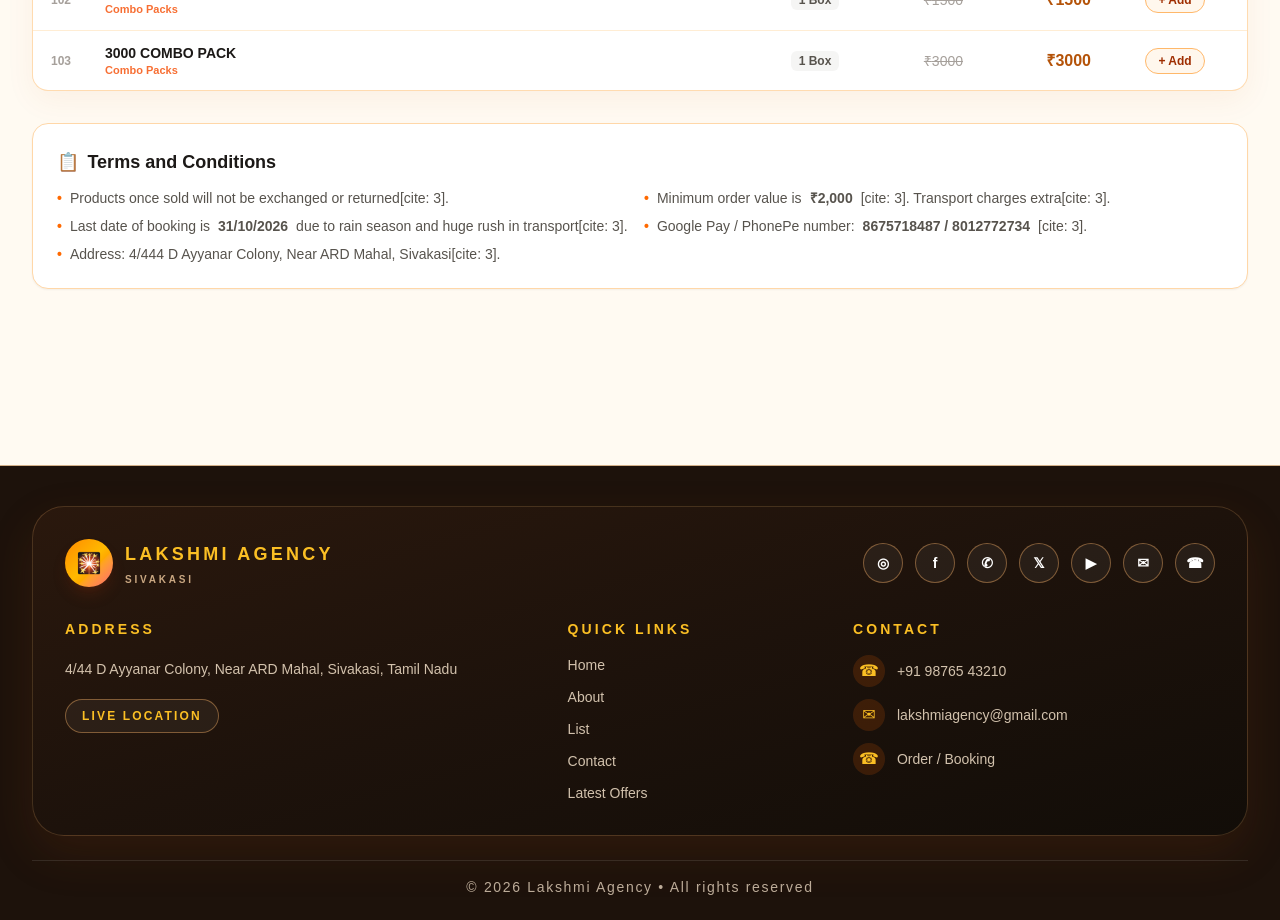
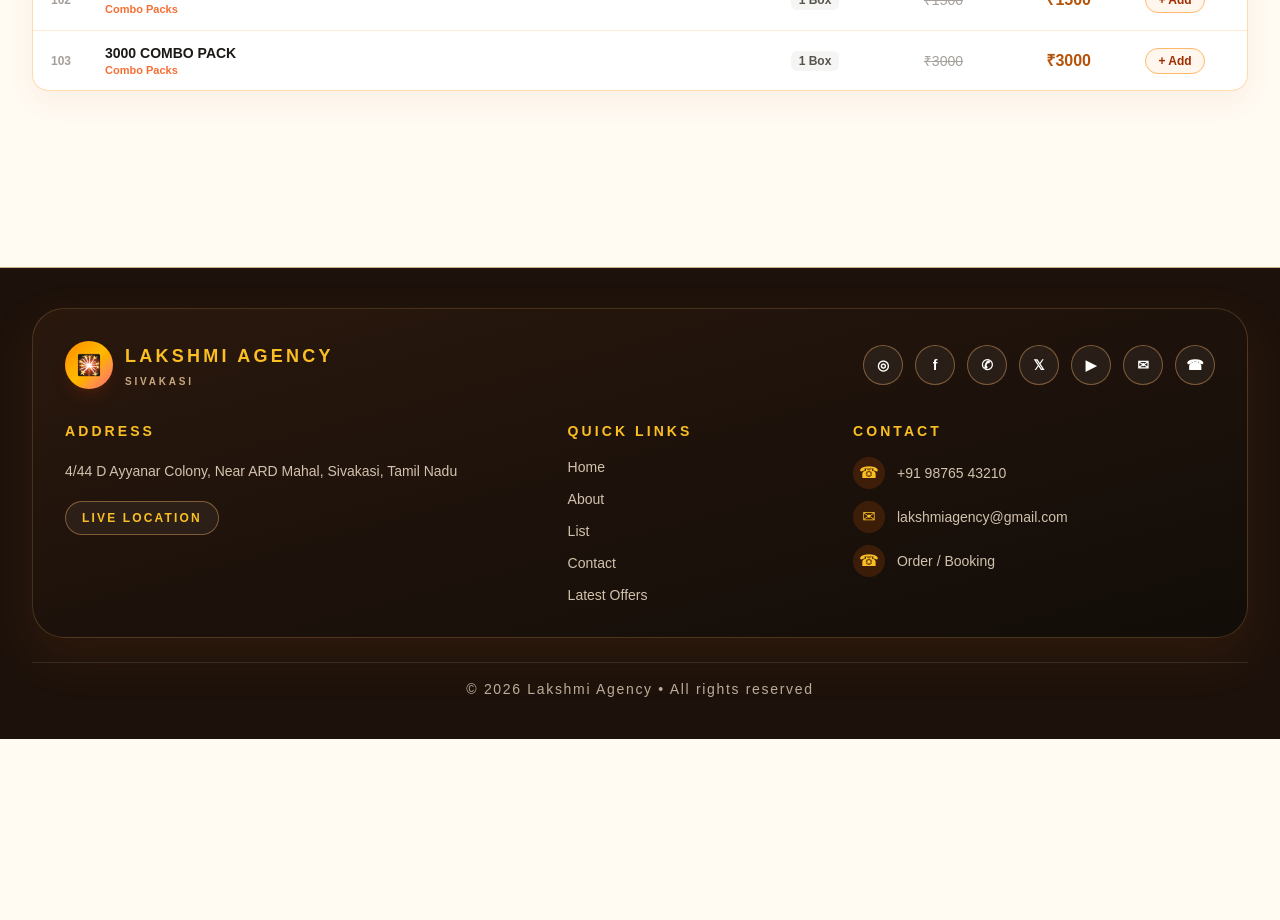
Before and after one commit to parthiban3264/lakshmi-crackers, a Next.js app: page /cracker-list in a window 1280 px wide. Shown: the part 6780-7700 px from the top of the page. After the commit the page ends 7519 px from the top, so only its background shows below. Built offline with nearby package versions, Linux system fonts and the light colour scheme.

Commit message:
Refactor navigation links in AppHeader component to use Next.js Link for improved routing

```diff
--- a/app/cracker-list/page.tsx
+++ b/app/cracker-list/page.tsx
@@ -531,33 +531,7 @@ export default function CrackerListPage() {
         </div>
 
         {/* Terms & Conditions Card */}
-        <div className="mt-6 sm:mt-8 rounded-2xl border border-orange-200 bg-white p-4 sm:p-6 shadow-xs">
-          <h2 className="text-base sm:text-lg font-black text-stone-900 flex items-center gap-2">
-            <span>📋</span> Terms and Conditions
-          </h2>
-          <ul className="mt-3 grid gap-2 text-xs sm:text-sm text-stone-600 sm:grid-cols-2">
-            <li className="flex items-start gap-2">
-              <span className="text-orange-500 font-bold">•</span>
-              Products once sold will not be exchanged or returned[cite: 3].
-            </li>
-            <li className="flex items-start gap-2">
-              <span className="text-orange-500 font-bold">•</span>
-              Minimum order value is <strong>₹2,000</strong>[cite: 3]. Transport charges extra[cite: 3].
-            </li>
-            <li className="flex items-start gap-2">
-              <span className="text-orange-500 font-bold">•</span>
-              Last date of booking is <strong>31/10/2026</strong> due to rain season and huge rush in transport[cite: 3].
-            </li>
-            <li className="flex items-start gap-2">
-              <span className="text-orange-500 font-bold">•</span>
-              Google Pay / PhonePe number: <strong>8675718487 / 8012772734</strong>[cite: 3].
-            </li>
-            <li className="flex items-start gap-2 sm:col-span-2">
-              <span className="text-orange-500 font-bold">•</span>
-              Address: 4/444 D Ayyanar Colony, Near ARD Mahal, Sivakasi[cite: 3].
-            </li>
-          </ul>
-        </div>
+
       </main>
 
       {/* Floating WhatsApp Action Button */}
--- a/app/page.tsx
+++ b/app/page.tsx
@@ -22,7 +22,7 @@ export default function Home() {
 
           <div className="absolute inset-0 flex items-center">
             <div className="mx-auto grid w-full max-w-7xl gap-8 px-4 py-12 sm:px-6 lg:grid-cols-[1.2fr_0.8fr] lg:px-8">
-              <div className="max-w-xl ">
+              <div className="max-w-xl">
                 <p className="mb-4 inline-flex rounded-full border border-orange-300/60 bg-orange-100/20 px-4 py-2 text-xs font-bold uppercase tracking-[0.22em] text-orange-100">
                   Traditional Fireworks • Since 2005
                 </p>
--- a/components/AppHeader.tsx
+++ b/components/AppHeader.tsx
@@ -1,14 +1,14 @@
-
 "use client";
 
 import { useState } from "react";
+import Link from "next/link";
 
 const navItems = [
-  { label: "Home", icon: "⌂", href: "#home" },
-  { label: "About", icon: "✦", href: "#about" },
-  { label: "List", icon: "☰", href: "#list" },
-  { label: "Contact", icon: "✆", href: "#contact" },
-  { label: "Latest Offers", icon: "⚡", href: "#offers" },
+  { label: "Home", icon: "⌂", href: "/#home" },
+  { label: "About", icon: "✦", href: "/#about" },
+  { label: "List", icon: "☰", href: "/cracker-list" }, // Directs to your cracker list page
+  { label: "Contact", icon: "✆", href: "/#contact" },
+  { label: "Latest Offers", icon: "⚡", href: "/#offers" },
 ];
 
 export default function AppHeader() {
@@ -16,13 +16,11 @@ export default function AppHeader() {
 
   return (
     <header className="sticky top-0 z-50 w-full border-b border-orange-200/60 bg-[#fffaf2]/90 backdrop-blur-xl">
-
       {/* ================================================= */}
       {/* MAIN HEADER */}
       {/* ================================================= */}
 
       <div className="mx-auto w-full max-w-7xl px-2 py-2.5 sm:px-4 sm:py-3 lg:px-6 lg:py-4">
-
         <div
           className="
             flex w-full items-center justify-between
@@ -36,13 +34,12 @@ export default function AppHeader() {
             lg:px-5
           "
         >
-
           {/* ================================================= */}
           {/* LOGO */}
           {/* ================================================= */}
 
-          <a
-            href="#home"
+          <Link
+            href="/"
             className="flex min-w-0 shrink-0 items-center gap-2.5 sm:gap-3"
           >
             {/* Logo Icon */}
@@ -97,7 +94,7 @@ export default function AppHeader() {
                 Sivakasi
               </span>
             </div>
-          </a>
+          </Link>
 
           {/* ================================================= */}
           {/* DESKTOP NAVIGATION */}
@@ -105,7 +102,7 @@ export default function AppHeader() {
 
           <nav className="hidden lg:flex items-center rounded-full bg-orange-50/80 p-1.5 shadow-inner shadow-orange-100">
             {navItems.map((item) => (
-              <a
+              <Link
                 key={item.label}
                 href={item.href}
                 className="
@@ -124,7 +121,7 @@ export default function AppHeader() {
                 "
               >
                 {item.label}
-              </a>
+              </Link>
             ))}
           </nav>
 
@@ -133,10 +130,9 @@ export default function AppHeader() {
           {/* ================================================= */}
 
           <div className="flex shrink-0 items-center gap-2">
-
             {/* Desktop Order Button */}
-            <a
-              href="#contact"
+            <Link
+              href="/#contact"
               className="
                 hidden
                 rounded-full
@@ -156,9 +152,9 @@ export default function AppHeader() {
               "
             >
               Order Now
-            </a>
+            </Link>
 
-            {/* Mobile / Tablet Menu */}
+            {/* Mobile / Tablet Menu Button */}
             <button
               type="button"
               aria-label={
@@ -215,7 +211,6 @@ export default function AppHeader() {
         `}
       >
         <div className="px-2 pb-3 sm:px-4 sm:pb-4">
-
           <div
             className="
               mx-auto
@@ -231,11 +226,10 @@ export default function AppHeader() {
               sm:p-3
             "
           >
-
             {/* Mobile Navigation */}
             <nav className="grid grid-cols-1 gap-1.5 sm:grid-cols-2 sm:gap-2">
               {navItems.map((item) => (
-                <a
+                <Link
                   key={item.label}
                   href={item.href}
                   onClick={() => setMobileMenuOpen(false)}
@@ -283,20 +277,16 @@ export default function AppHeader() {
                     {item.icon}
                   </span>
 
-                  <span className="truncate">
-                    {item.label}
-                  </span>
+                  <span className="truncate">{item.label}</span>
 
-                  <span className="ml-auto text-orange-300">
-                    →
-                  </span>
-                </a>
+                  <span className="ml-auto text-orange-300">→</span>
+                </Link>
               ))}
             </nav>
 
             {/* Mobile Order Button */}
-            <a
-              href="#contact"
+            <Link
+              href="/#contact"
               onClick={() => setMobileMenuOpen(false)}
               className="
                 mt-2.5
@@ -323,7 +313,7 @@ export default function AppHeader() {
               "
             >
               Order Now
-            </a>
+            </Link>
           </div>
         </div>
       </div>
```
